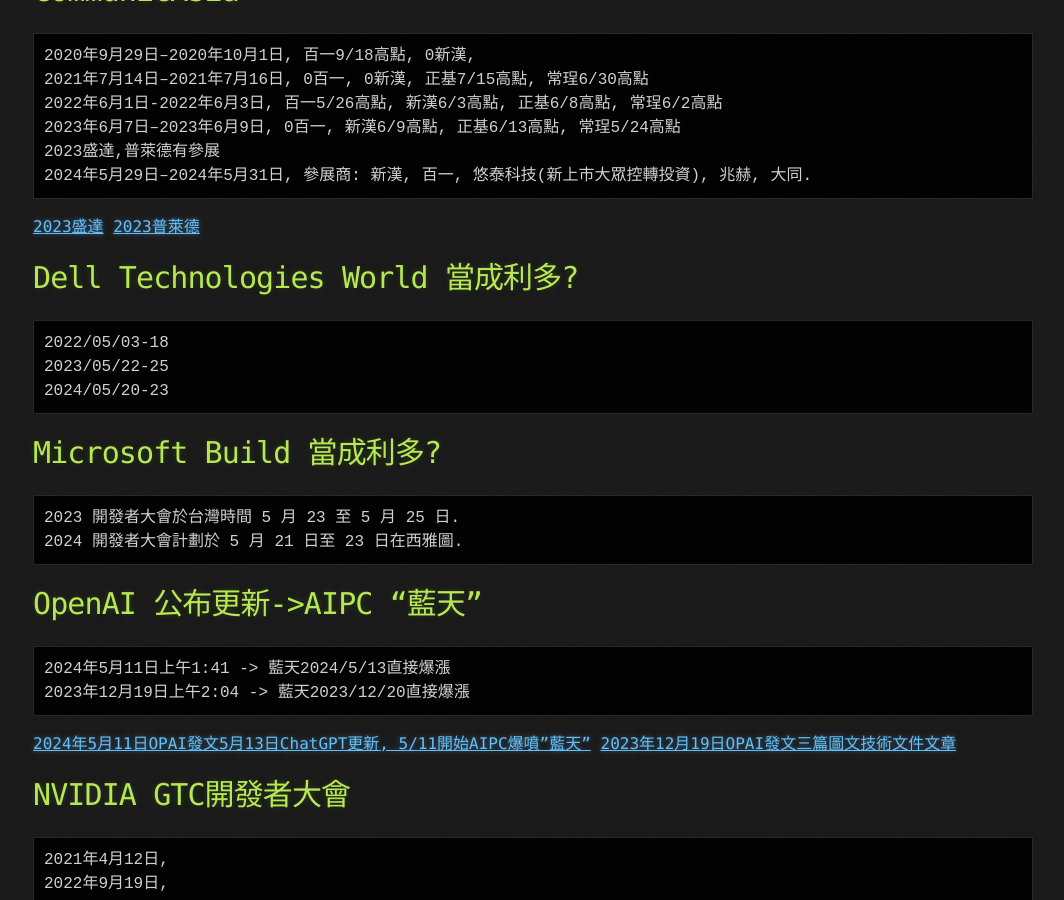
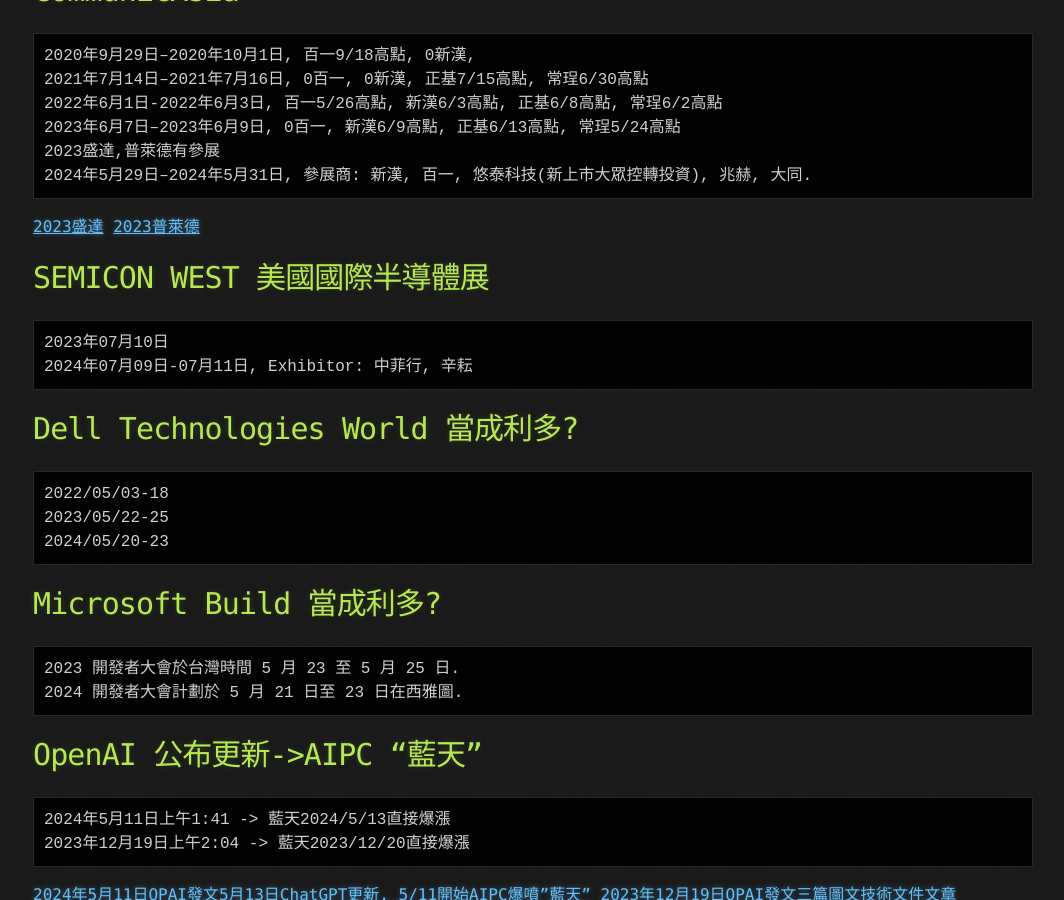
Before and after one commit to lepg5487/Stock_God, a Jekyll site: the page built from experience.md, in a window 1280 px wide and 900 px high, scrolled down 4879 px. Shown: the whole window, without its empty margins (107-1171 px from the left). Built offline with Jekyll 4.4.1, drawn with Linux system fonts in a browser that asks for light colours; our own code applies the rules of GitHub Pages for plain Markdown files.

Commit message:
Update experience.md

````diff
--- a/experience.md
+++ b/experience.md
@@ -187,6 +187,14 @@
 2024年5月29日–2024年5月31日, 參展商: 新漢, 百一, 悠泰科技(新上市大眾控轉投資), 兆赫, 大同.
 ```
 [2023盛達](https://www.ctee.com.tw/news/20230607700987-430502) [2023普萊德](https://money.udn.com/money/story/11074/7225094)
+
+
+
+# SEMICON WEST 美國國際半導體展
+```
+2023年07月10日
+2024年07月09日-07月11日, Exhibitor: 中菲行, 辛耘
+```
 
 # Dell Technologies World 當成利多?
 ```
````
